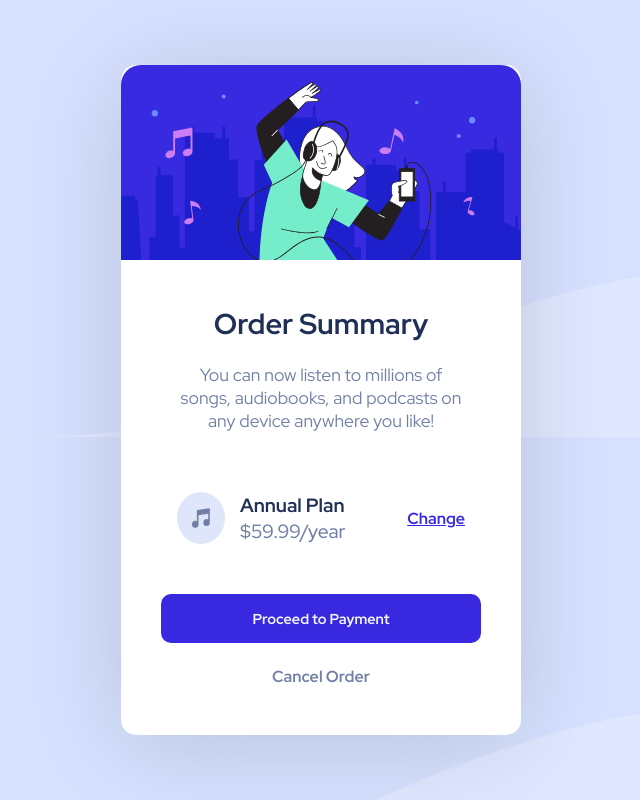
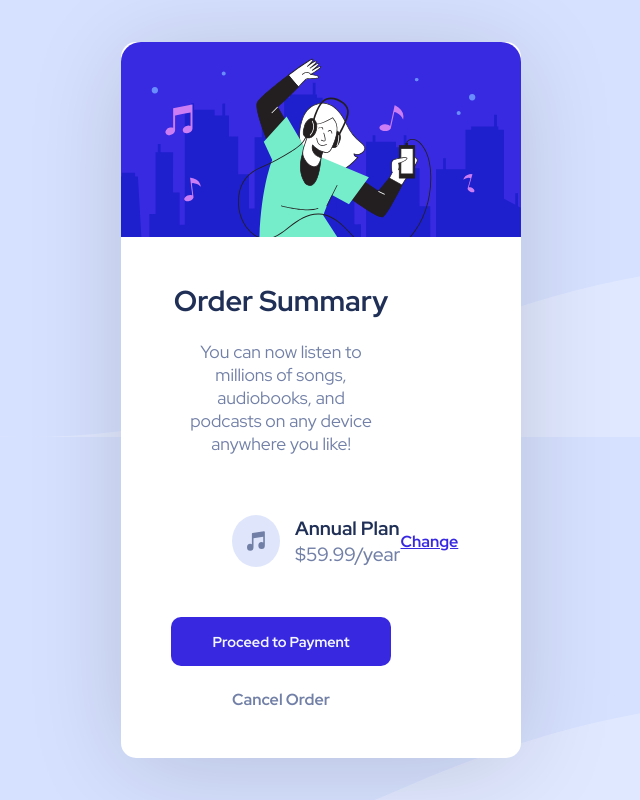
Before and after one commit to abdellah-abadou/FM-Order-summary-card, a plain HTML site: page index.html in a window 1280 px wide. Shown: the whole page, without its empty margins (319-959 px from the left). Drawn offline with Linux system fonts and the light colour scheme; files whose address does not match are found by name.

Commit message:
Update desktop.css

```diff
--- a/style/desktop.css
+++ b/style/desktop.css
@@ -52,7 +52,7 @@ main {
     align-items: center;
     justify-content: center;
     flex-direction: column;
-    margin: 0px auto;
+    padding: 0 50px;
 }
 
 h1 {
```
